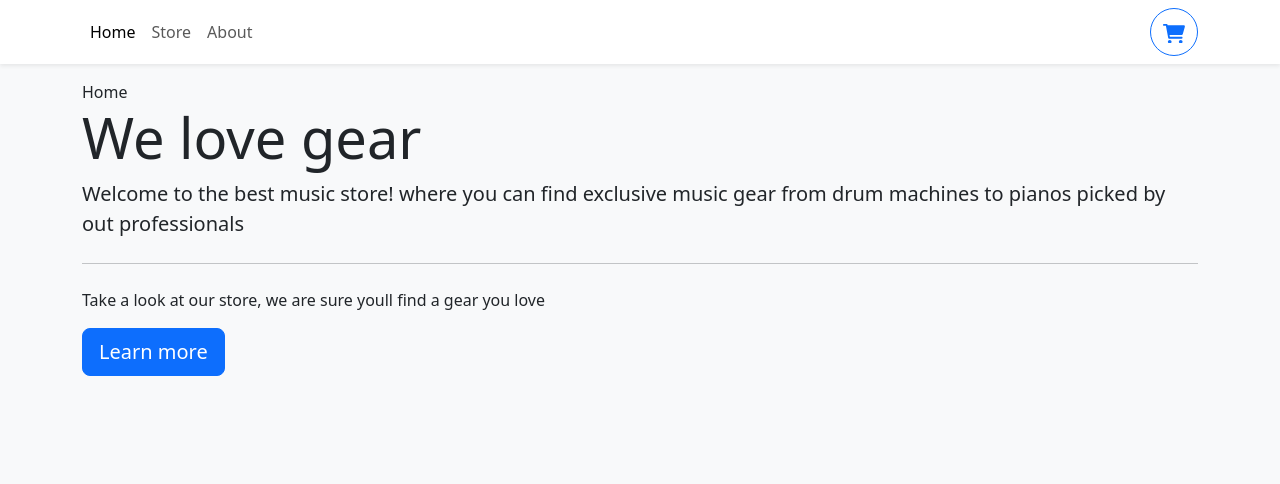
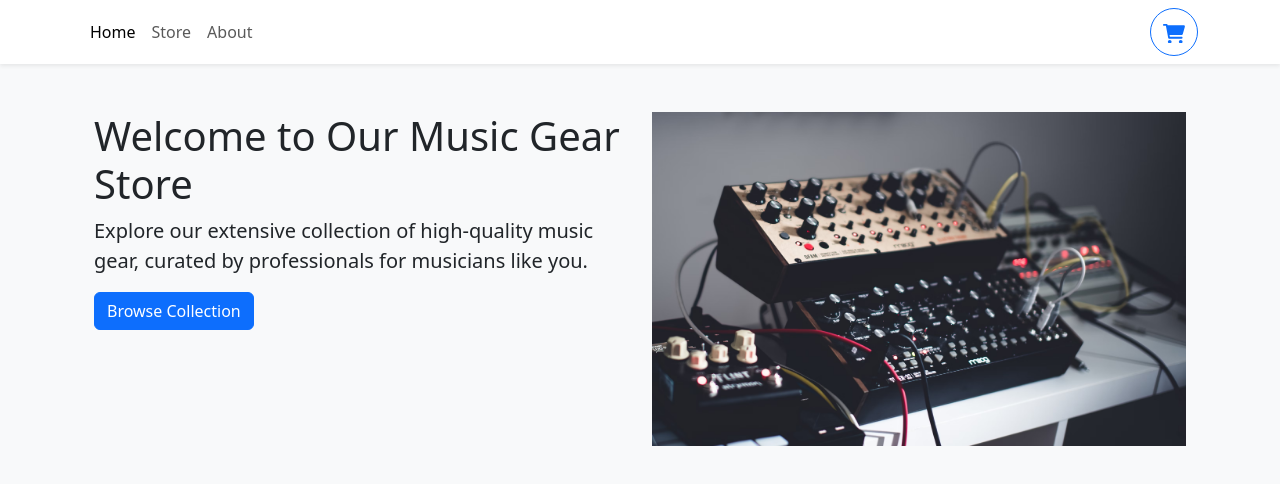
Before and after one commit to mulybirish/store, a React (Vite) app: page / in a window 1280 px wide. Shown: the top 484 px of the page. Built offline with nearby package versions, Linux system fonts and the light colour scheme; no server answers.

Commit message:
done for now

```diff
--- a/src/App.tsx
+++ b/src/App.tsx
@@ -10,7 +10,7 @@ function App() {
   return (
     <ShoppingCartProvider>
       <Navbar />
-      <Container className="mb-4">
+      <Container className="mt-10">
         <Routes>
           <Route path="/" element={<Home />}>
             Home
--- a/src/pages/About.tsx
+++ b/src/pages/About.tsx
@@ -1,3 +1,32 @@
+import { Container, Card } from "react-bootstrap";
+
 export function About() {
-  return <div>About</div>;
+  return (
+    <Container className="mt-5 " style={{ backgroundColor: "white" }}>
+      <Card bg="light" text="dark" className="rounded p-4">
+        <Card.Body>
+          <Card.Title>About Us</Card.Title>
+          <Card.Text>
+            At our Music Gear Store, we're passionate about providing musicians
+            with the best gear to fuel their creativity and enhance their
+            performances.
+          </Card.Text>
+          <Card.Text>
+            Our store was founded by a team of experienced musicians who
+            understand the importance of quality gear in achieving musical
+            excellence.
+          </Card.Text>
+          <Card.Text>
+            Whether you're a beginner exploring your musical journey or a
+            seasoned professional seeking to expand your sound palette, we're
+            here to support you every step of the way.
+          </Card.Text>
+          <Card.Text>
+            Thank you for choosing our Music Gear Store. We look forward to
+            helping you find the perfect gear to unlock your musical potential!
+          </Card.Text>
+        </Card.Body>
+      </Card>
+    </Container>
+  );
 }
--- a/src/pages/Home.tsx
+++ b/src/pages/Home.tsx
@@ -1,21 +1,58 @@
+import { use } from "i18next";
+import { useState, useEffect } from "react";
+
+import { Container, Card, Button } from "react-bootstrap";
+import { Link } from "react-router-dom";
+import { Store } from "./Store";
+
+type ResponseType = {
+  data: string[];
+};
+
 export function Home() {
+  const [post, setPost] = useState([]);
+  const handle = async () => {};
+  // const count = counter(); // output : 4  // the value of the count is now available outside the function scope - clousere
+  useEffect(() => {
+    fetch("https://api.lyrics.ovh/v1/tool/the-pot")
+      .then((response) => {
+        return response.json();
+      })
+      .then((data) => {
+        setPost(data);
+      });
+  }, []);
+
+  console.log(post);
   return (
-    <>
-      <div>Home</div>
-      <div className="jumbotron">
-        <h1 className="display-4">We love gear</h1>
-        <p className="lead">
-          Welcome to the best music store! where you can find exclusive music
-          gear from drum machines to pianos picked by out professionals
-        </p>
-        <hr className="my-4" />
-        <p>Take a look at our store, we are sure youll find a gear you love</p>
-        <p className="lead">
-          <a className="btn btn-primary btn-lg" href="#" role="button">
-            Learn more
-          </a>
-        </p>
+    <Container className="mt-5">
+      <div className="row">
+        <div className="col-md-6">
+          <h1>Welcome to Our Music Gear Store</h1>
+          <p className="lead">
+            Explore our extensive collection of high-quality music gear, curated
+            by professionals for musicians like you.
+          </p>
+          <p>{post}</p>
+          <Link to={"/store"}>
+            <Button
+              onClick={() => alert("hi")}
+              variant="primary"
+              href="#"
+              role="buttons"
+            >
+              Browse Collection
+            </Button>
+          </Link>
+        </div>
+        <div className="col-md-6">
+          <img
+            src="/imgs/moog.avif"
+            className="img-fluid"
+            alt="Music Gear Store"
+          />
+        </div>
       </div>
-    </>
+    </Container>
   );
 }
```
